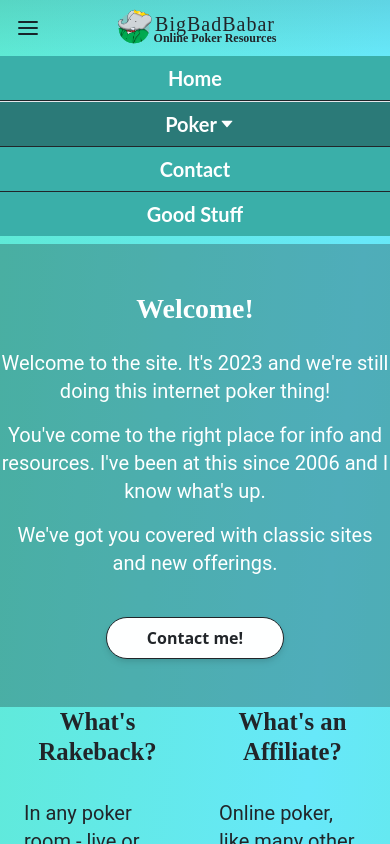
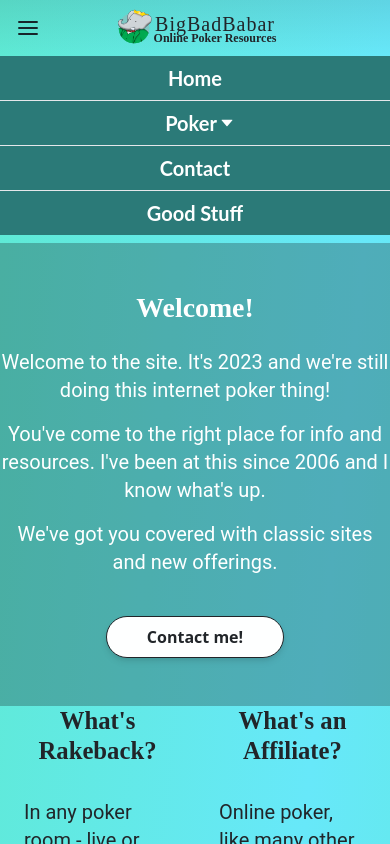
Before and after one commit to oceanhillman/bigbadbabar, a React (Create React App) app: page / in a window 390 px wide. Both pictures are taken after a click on the picture 28 px from the left and 28 px from the top of the page. Shown: the top 844 px of the page. Built offline with nearby package versions, Linux system fonts and the light colour scheme.

Commit message:
Add conditional background for submenu

```diff
--- a/src/components/MobileNavButton.jsx
+++ b/src/components/MobileNavButton.jsx
@@ -12,7 +12,7 @@ function MobileNavButton(props) {
     return(
         <Link
             to={props.url}
-            className={`py-2 flex flex-row text-xl font-nav font-bold no-underline border-b border-dark text-almost-white hover:text-gray-200`}
+            className={`py-2 flex flex-row text-xl font-nav font-bold no-underline text-almost-white cursor-pointer hover:text-gray-200 ${props.type === "submenu" ? "bg-dark/10" : "bg-myrtle"}`}
             onClick={handleClick}>
             <p className="my-0 mx-auto">
                 {props.title}
```
